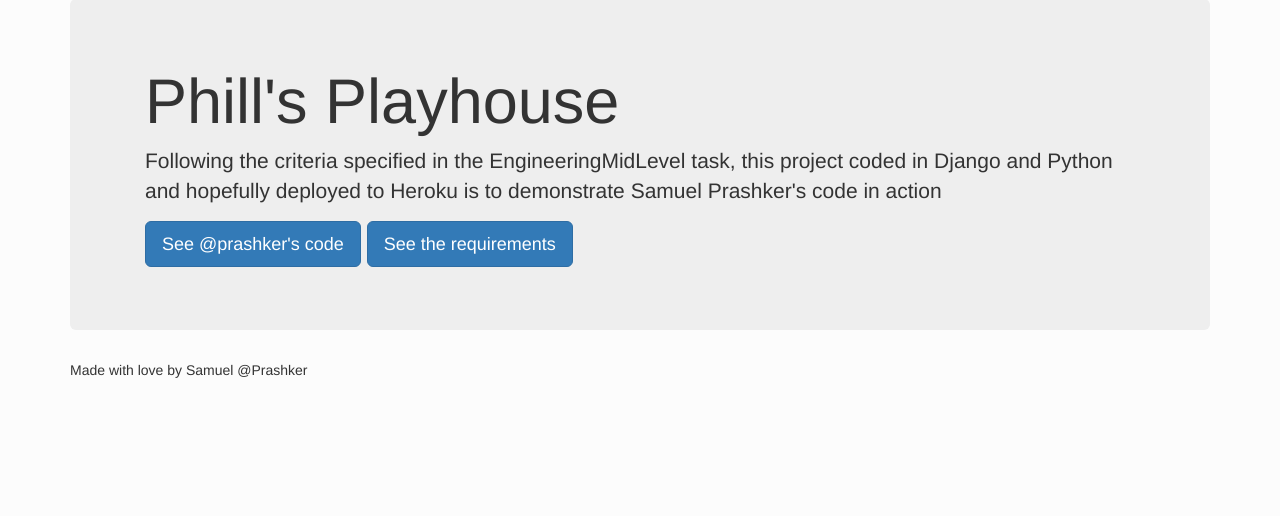
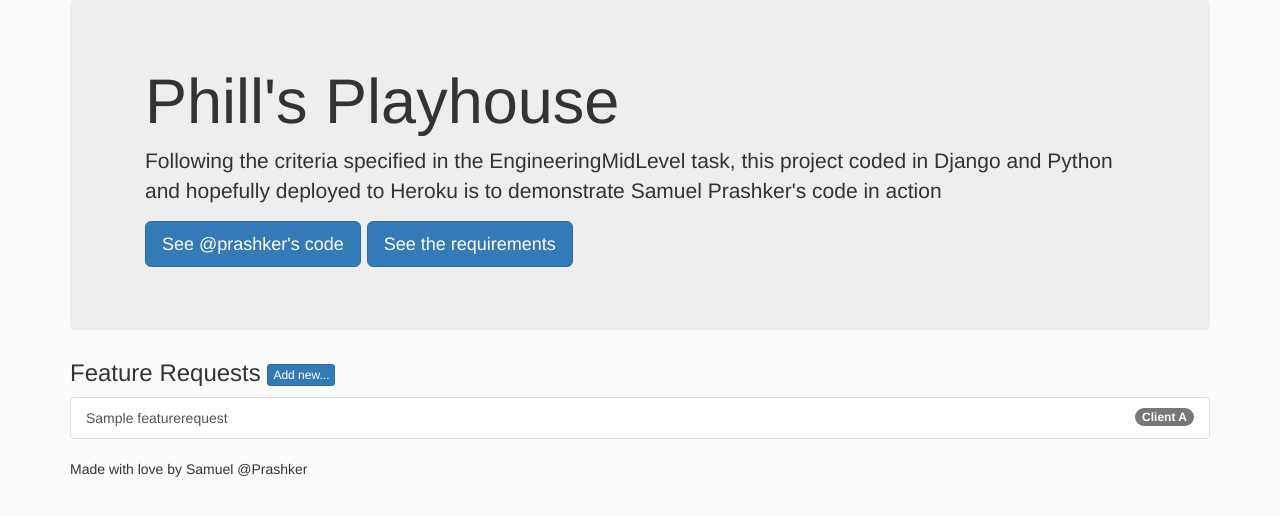
Before and after one commit to prashker/PhilsFRA, a Django app: page / in a window 1280 px wide. Shown: the part 73-589 px from the top of the page. Run offline with Django 3.2, Linux system fonts and the light colour scheme; data comes from the database, SQL or seed files in the repository; tables that the repository leaves empty hold one stand-in row (values such as "Sample post"); some libraries are stand-ins or nearby versions.

Commit message:
Can now view requests that have been created on the main page
Additionally, preliminary code has been done to enable viewing
each request on a per record basis

```diff
--- a/requests/templates/dash.html
+++ b/requests/templates/dash.html
@@ -23,5 +23,17 @@
             </p>
           </div>
         </div>
+
+        <h3>
+            Feature Requests <a href="#" class="btn btn-xs btn-primary">Add new...</a>
+        </h3>
+        <div class="list-group">
+            {% for item in requests %}
+                <a href="{% url 'view' item.id %}" class="list-group-item">
+                    {{ item.title }}
+                    <span class="badge">{{ item.client.name }}</span>
+                </a>
+            {% endfor %}
+        </div>
     </div>
 {% endblock %}
--- a/requests/urls.py
+++ b/requests/urls.py
@@ -4,4 +4,5 @@ from views import dash
 
 urlpatterns = [
     url(r'^$', dash.all_requests, name='home'),
+    url(r'^view/(?P<id>[0-9]+)/$', dash.view_request, name='view')
 ]
--- a/requests/views/dash.py
+++ b/requests/views/dash.py
@@ -1,6 +1,30 @@
 from django.http import HttpResponse
-from django.shortcuts import render
+from django.shortcuts import render, get_object_or_404
+from django.forms import ModelForm
+
+from requests.models import FeatureRequest
 
 
+class RequestForm(ModelForm):
+    class Meta:
+        model = FeatureRequest
+        fields = ['priority']
+
 def all_requests(request):
-    return render(request, 'dash.html')
+    context = {}
+
+    # There is little logic necessary in the display
+    # We simply want all feature requests.
+    # Todo: Order by priority?
+    context['requests'] = FeatureRequest.objects.all()
+
+    return render(request, 'dash.html', context)
+
+def view_request(request, id):
+
+    featurereq = get_object_or_404(FeatureRequest, pk=id)
+
+    context = {}
+    context['request'] = featurereq
+
+    return render(request, 'view.html', context)
```
Also changed, not shown: requests/templates/view.html (added, +9 -0 lines).
